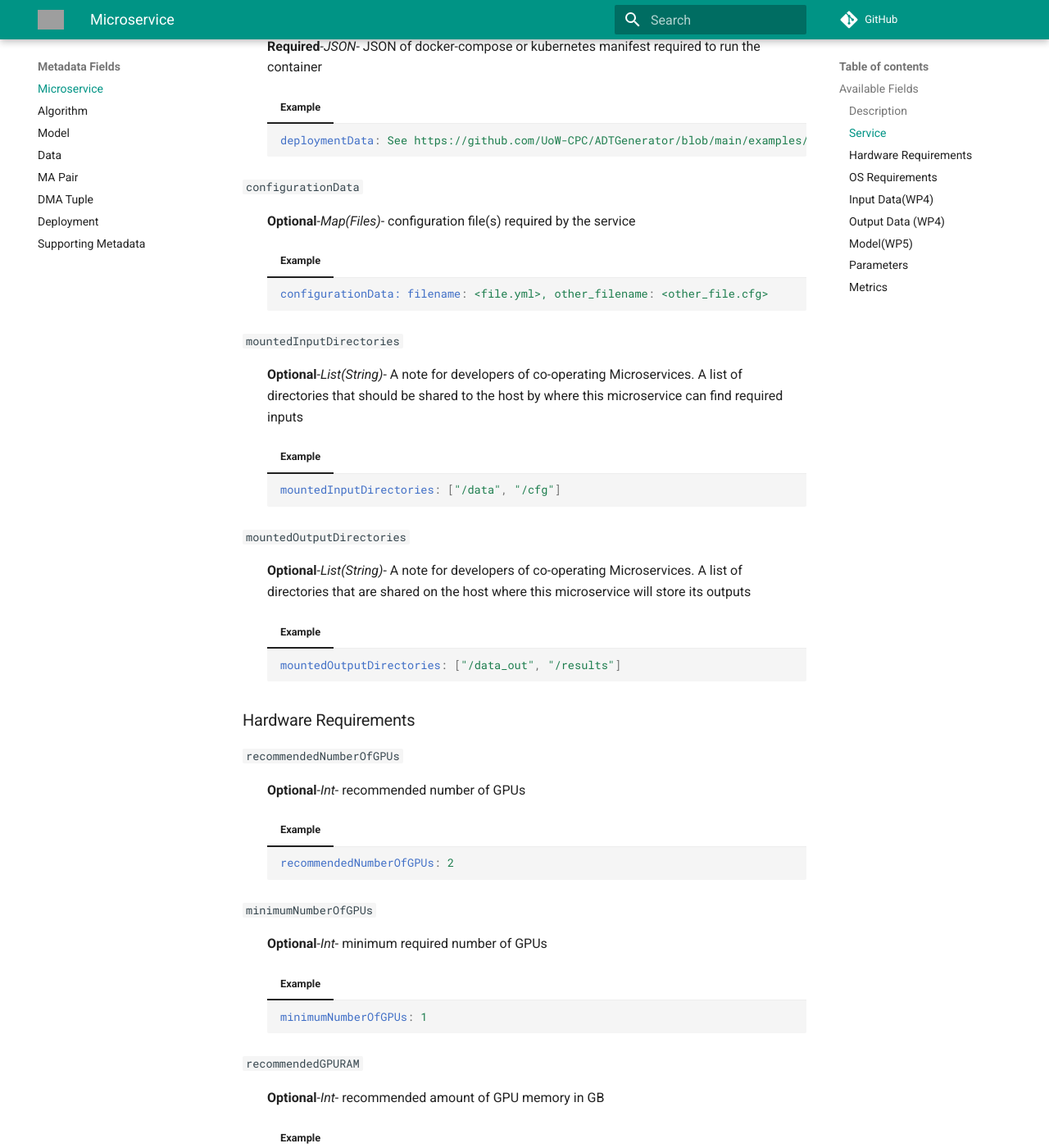
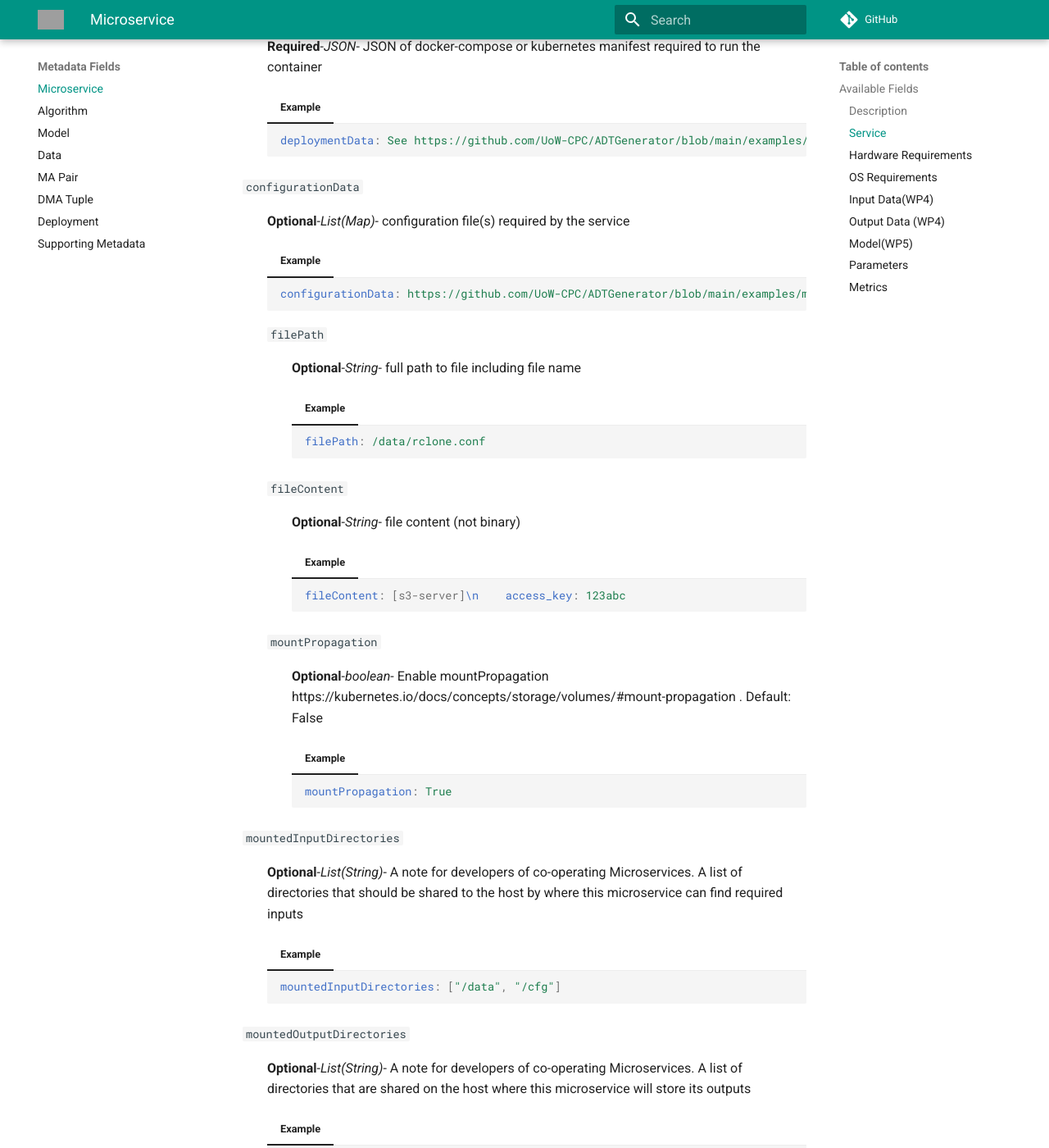
Before and after one commit to DIGITbrain/digitbrain.github.io, an MkDocs documentation site: the page built from docs/attributes/microservice.md, in a window 1280 px wide and 1400 px high, scrolled down 2485 px. Shown: the whole window at 82% size. Built offline with MkDocs 1.6.1 and Material for MkDocs 9.7.7, drawn with Linux system fonts in a browser that asks for light colours; comment, search, counter and statistics services are not loaded; grey boxes are pictures that could not be loaded.

Commit message:
feat: add subkeys to configurationData [AUTO]

````diff
--- a/docs/attributes/microservice.md
+++ b/docs/attributes/microservice.md
@@ -109,11 +109,32 @@ has these sections:
         ```
 
 `configurationData`
-:   **Optional**-*Map(Files)*- configuration file(s) required by the service
+:   **Optional**-*List(Map)*- configuration file(s) required by the service
     === "Example"
         ``` yaml
-        configurationData: filename: <file.yml>, other_filename: <other_file.cfg>
+        configurationData: https://github.com/UoW-CPC/ADTGenerator/blob/main/examples/metadata_RISTRA.json#L101
         ```
+
+    `filePath`
+:   **Optional**-*String*- full path to file including file name
+        === "Example"
+            ``` yaml
+            filePath: /data/rclone.conf
+            ```
+
+    `fileContent`
+:   **Optional**-*String*- file content (not binary)
+        === "Example"
+            ``` yaml
+            fileContent: [s3-server]\n    access_key: 123abc
+            ```
+
+    `mountPropagation`
+:   **Optional**-*boolean*- Enable mountPropagation https://kubernetes.io/docs/concepts/storage/volumes/#mount-propagation . Default: False
+        === "Example"
+            ``` yaml
+            mountPropagation: True
+            ```
 
 `mountedInputDirectories`
 :   **Optional**-*List(String)*- A note for developers of co-operating Microservices. A list of directories that should be shared to the host by where this microservice can find required inputs
````
Also changed, not shown: docs/tables/microservice.md (+4 -1 lines).
